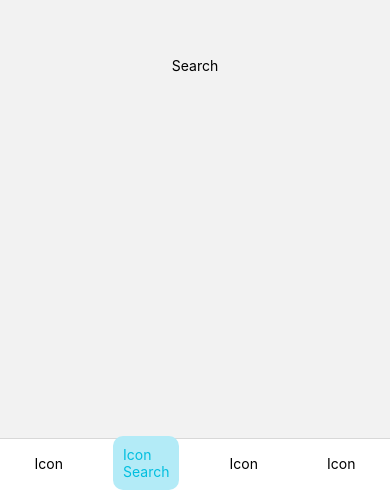
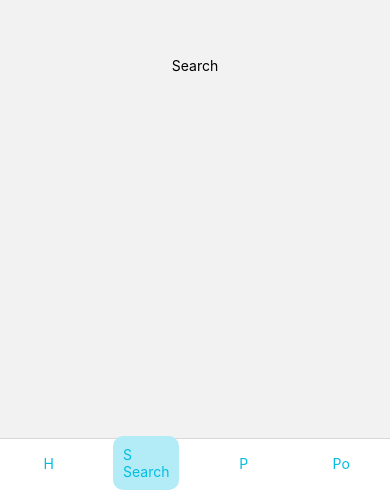
Before and after one commit to fatemehmarzoughi/UniPlato, a React Native app: screen /Search in a window 390 px wide. Shown: the part 357-847 px from the top of the page. Built offline with nearby package versions, Linux system fonts and the light colour scheme.

Commit message:
got the posts from API

```diff
--- a/package.json
+++ b/package.json
@@ -12,6 +12,7 @@
   "dependencies": {
     "@react-navigation/bottom-tabs": "^6.3.2",
     "@react-navigation/native": "^6.0.11",
+    "axios": "^0.27.2",
     "react": "18.0.0",
     "react-native": "0.69.3",
     "react-native-reanimated": "^2.9.1",
--- /dev/null
+++ b/src/components/card.tsx
@@ -0,0 +1,62 @@
+/* -------------------------------------------------------------------------- */
+/*                                   Imports                                  */
+/* -------------------------------------------------------------------------- */
+import React, { ReactNode, Component } from "react";
+import { View, Image, Text, StyleSheet } from "react-native";
+import { lg, xlg, sm, windowWith, xxlg, md, white } from "../constants/general";
+import { Post } from "../core/types";
+
+/* ------------------------------- Props type ------------------------------- */
+type Props = {
+    item: Post
+}
+
+/* ------------------------------- States type ------------------------------ */
+type States = {}
+
+/* -------------------------------------------------------------------------- */
+/*                                 Class Card                                 */
+/* -------------------------------------------------------------------------- */
+export default class Card extends Component<Props, States>{
+    render(): ReactNode {
+        return(
+            <View style={styles.card}>
+              <Image
+                style={styles.image}
+                source={{ uri: this.props.item.image }} />
+              <Text style={styles.title}>{this.props.item.title}</Text>
+              <Text style={styles.subTitle} numberOfLines={3}>{this.props.item.description}</Text>
+            </View>
+        )
+    }
+}
+
+/* -------------------------------------------------------------------------- */
+/*                                   Styles                                   */
+/* -------------------------------------------------------------------------- */
+
+const styles = StyleSheet.create({
+    card: {
+      padding: lg,
+      paddingBottom: xlg,
+      backgroundColor: white,
+      borderRadius: lg,
+      margin: sm,
+      marginBottom: xlg,
+    },
+    image: {
+      width: windowWith - 2*xxlg,
+      height: windowWith - 2*xxlg,
+      borderRadius: xlg,
+      marginBottom: xxlg,
+    },
+    title: {
+      fontWeight: 'bold',
+      fontSize: lg,
+      marginBottom: sm,
+    },
+    subTitle: {
+      fontSize: md,
+      color: 'gray'
+    }
+})
--- a/src/constants/general.ts
+++ b/src/constants/general.ts
@@ -1,12 +1,21 @@
-import { Dimensions } from "react-native";
+/* -------------------------------------------------------------------------- */
+/*                                   Imports                                  */
+/* -------------------------------------------------------------------------- */
+import { Dimensions, StatusBar } from "react-native";
 
-/* ------------------------------- Dimensions ------------------------------- */
-export const windowHeight = Dimensions.get('window').height;
-export const windowWith = Dimensions.get('window').width;
+/* ------------------------------- Spaces ------------------------------- */
+export const windowHeight: number = Dimensions.get('window').height;
+export const windowWith: number = Dimensions.get('window').width;
+export const statusBarSpace: number = StatusBar.currentHeight! + 50;
 
-/* --------------------------------- Spaces --------------------------------- */
-export const sm = 10;
-export const md = 15;
-export const lg = 20;
-export const xlg = 25;
-export const xxlg = 30;
+/* --------------------------------- Sizes --------------------------------- */
+export const sm: number = 10;
+export const md: number = 15;
+export const lg: number = 20;
+export const xlg: number = 25;
+export const xxlg: number = 30;
+
+/* --------------------------------- Colors --------------------------------- */
+export const bgColor: string = '#B3EBF7';
+export const mainColor: string = '#00BEDF';
+export const white: string = 'white';
--- a/src/constants/styles/generalStyles.ts
+++ b/src/constants/styles/generalStyles.ts
@@ -1,6 +1,12 @@
+/* -------------------------------------------------------------------------- */
+/*                                   Imports                                  */
+/* -------------------------------------------------------------------------- */
 import { StyleSheet } from "react-native";
-import { windowHeight } from "../general";
+import { statusBarSpace, windowHeight } from "../general";
 
+/* -------------------------------------------------------------------------- */
+/*                               General Styles                               */
+/* -------------------------------------------------------------------------- */
 export const generalStyles = StyleSheet.create({
     center: {
         display: 'flex',
@@ -9,5 +15,8 @@ export const generalStyles = StyleSheet.create({
     },
     coverHeight: {
         height: windowHeight,
+    },
+    statusBarSpace: {
+        marginTop: statusBarSpace
     }
 })
--- /dev/null
+++ b/src/core/_axios.ts
@@ -0,0 +1,7 @@
+import axios from 'axios';
+
+const baseUrl = axios.create({
+    baseURL: 'https://uniplato.staging.uniplato.us'
+})
+
+export default baseUrl;
--- /dev/null
+++ b/src/core/types.ts
@@ -0,0 +1,6 @@
+export type Post = {
+    id: number,
+    title: string,
+    description: string,
+    image: string,
+}
--- a/src/pages/posts/index.tsx
+++ b/src/pages/posts/index.tsx
@@ -1,19 +1,67 @@
 /* -------------------------------------------------------------------------- */
 /*                                   Imports                                  */
 /* -------------------------------------------------------------------------- */
-import React from 'react';
-import { Text, View } from 'react-native';
+import axios from '../../core/_axios';
+import React, { ReactNode, Component } from 'react';
+import { FlatList, StyleSheet, View } from 'react-native';
+import Card from '../../components/card';
 import { generalStyles } from '../../constants/styles/generalStyles';
+import { Post } from '../../core/types';
 
 /* -------------------------------------------------------------------------- */
 /*                                 Class Posts                                */
 /* -------------------------------------------------------------------------- */
 
-export default class Posts extends React.Component {
-  render(): React.ReactNode {
+type Props = {}
+
+type States = {
+  flatListItems: Array<Post>
+  refreshing: boolean,
+}
+
+export default class Posts extends Component<Props, States> {
+  constructor(params: Props){
+    super(params);
+    this.state = {
+      flatListItems: [],
+      refreshing: false,
+    }
+  }
+
+  getData = async () : Promise<void> => {
+    const result = await axios.get('/api/v1/mock-data');
+    const data: Array<Post> = result.data.data.data;
+    this.setState({
+      flatListItems : data
+    })
+  }
+
+  async componentDidMount(): Promise<void> {
+      await this.getData()
+  }
+
+  refresh = () : void => {
+    this.setState({
+      refreshing: true,
+    }, async () => {
+      await this.getData();
+    })
+    this.setState({
+      refreshing: false,
+    })
+  }
+
+  render(): ReactNode {
     return (
-      <View style={[generalStyles.center, generalStyles.coverHeight]}>
-        <Text>Posts</Text>
+      <View style={[generalStyles.center, generalStyles.statusBarSpace]}>
+        <FlatList
+         inverted
+         refreshing={this.state.refreshing}
+         onRefresh={this.refresh}
+         data={this.state.flatListItems}
+         keyExtractor={(item, index) => index.toString()}
+         renderItem={({item}) => <Card item={item} />}
+        />
       </View>
     );
   }
--- a/src/route.tsx
+++ b/src/route.tsx
@@ -1,7 +1,7 @@
 /* -------------------------------------------------------------------------- */
 /*                                   Imports                                  */
 /* -------------------------------------------------------------------------- */
-import React from 'react';
+import React, { ReactNode, Component } from 'react';
 import { createBottomTabNavigator } from '@react-navigation/bottom-tabs';
 import { NavigationContainer } from '@react-navigation/native';
 import { StyleSheet, Text, View } from 'react-native';
@@ -9,25 +9,52 @@ import Home from './pages/home';
 import Posts from './pages/posts';
 import Profile from './pages/profile';
 import Search from './pages/search';
-import { sm } from './constants/general';
+import { bgColor, mainColor, sm } from './constants/general';
 
 /* -------------------------------------------------------------------------- */
 /*                                Class Router                                */
 /* -------------------------------------------------------------------------- */
-export default class Router extends React.Component {
+export default class Router extends Component {
 
-  // iconFiltering = (tabName: string) => {
-  //   switch (tabName) {
-  //     case 'Home':
+  iconFiltering = (tabName: string, focused: boolean) : ReactNode => {
+    let returnElement: ReactNode;
+    switch (tabName) {
+      case 'Home':
+        focused ?
+        returnElement =
+          <View style={styles.focusedTabButton} >
+            <Text style={styles.focusedTabButtonText}>H {tabName}</Text>
+          </View> :
+        returnElement = <Text style={styles.focusedTabButtonText}>H</Text>
+        return returnElement;
+      case 'Search':
+        focused ?
+        returnElement =
+          <View style={styles.focusedTabButton} >
+            <Text style={styles.focusedTabButtonText}>S {tabName}</Text>
+          </View> :
+        returnElement = <Text style={styles.focusedTabButtonText}>S</Text>
+        return returnElement;
+      case 'Profile':
+        focused ?
+        returnElement =
+          <View style={styles.focusedTabButton} >
+            <Text style={styles.focusedTabButtonText}>P {tabName}</Text>
+          </View> :
+        returnElement = <Text style={styles.focusedTabButtonText}>P</Text>
+        return returnElement;
+      case 'Posts':
+        focused ?
+        returnElement =
+          <View style={styles.focusedTabButton} >
+            <Text style={styles.focusedTabButtonText}>Po {tabName}</Text>
+          </View> :
+        returnElement = <Text style={styles.focusedTabButtonText}>Po</Text>
+        return returnElement;
+    }
+  }
 
-  //       break;
-
-  //     default:
-  //       break;
-  //   }
-  // }
-
-  render(): React.ReactNode {
+  render(): ReactNode {
     const Tab = createBottomTabNavigator();
     return (
       <NavigationContainer>
@@ -35,18 +62,9 @@ export default class Router extends React.Component {
           screenOptions={({ route }) => ({
             headerShown: false,
             tabBarShowLabel: false,
-            tabBarIcon: ({ focused, color, size }) => {
-              let returnElement;
-              focused ?
-                returnElement =
-                  <View style={styles.focusedTabButton} >
-                    <Text style={styles.focusedTabButtonText}>Icon {route.name}</Text>
-                  </View> :
-                returnElement = <Text>Icon</Text>
-              return returnElement;
+            tabBarIcon: ({ focused }) => {
+              return this.iconFiltering(route.name, focused);
             },
-            tabBarActiveTintColor: 'green',
-            tabBarInactiveTintColor: 'gray',
           })}
         >
           <Tab.Screen name="Home" component={Home} />
@@ -62,11 +80,11 @@ export default class Router extends React.Component {
 
 const styles = StyleSheet.create({
   focusedTabButton: {
-    backgroundColor: '#B3EBF7',
+    backgroundColor: bgColor,
     padding: sm,
     borderRadius: sm,
   },
   focusedTabButtonText: {
-    color: '#00BEDF',
+    color: mainColor,
   }
 })
```
Also changed, not shown: 1 other file (tests, documents, lock files or other folders).
